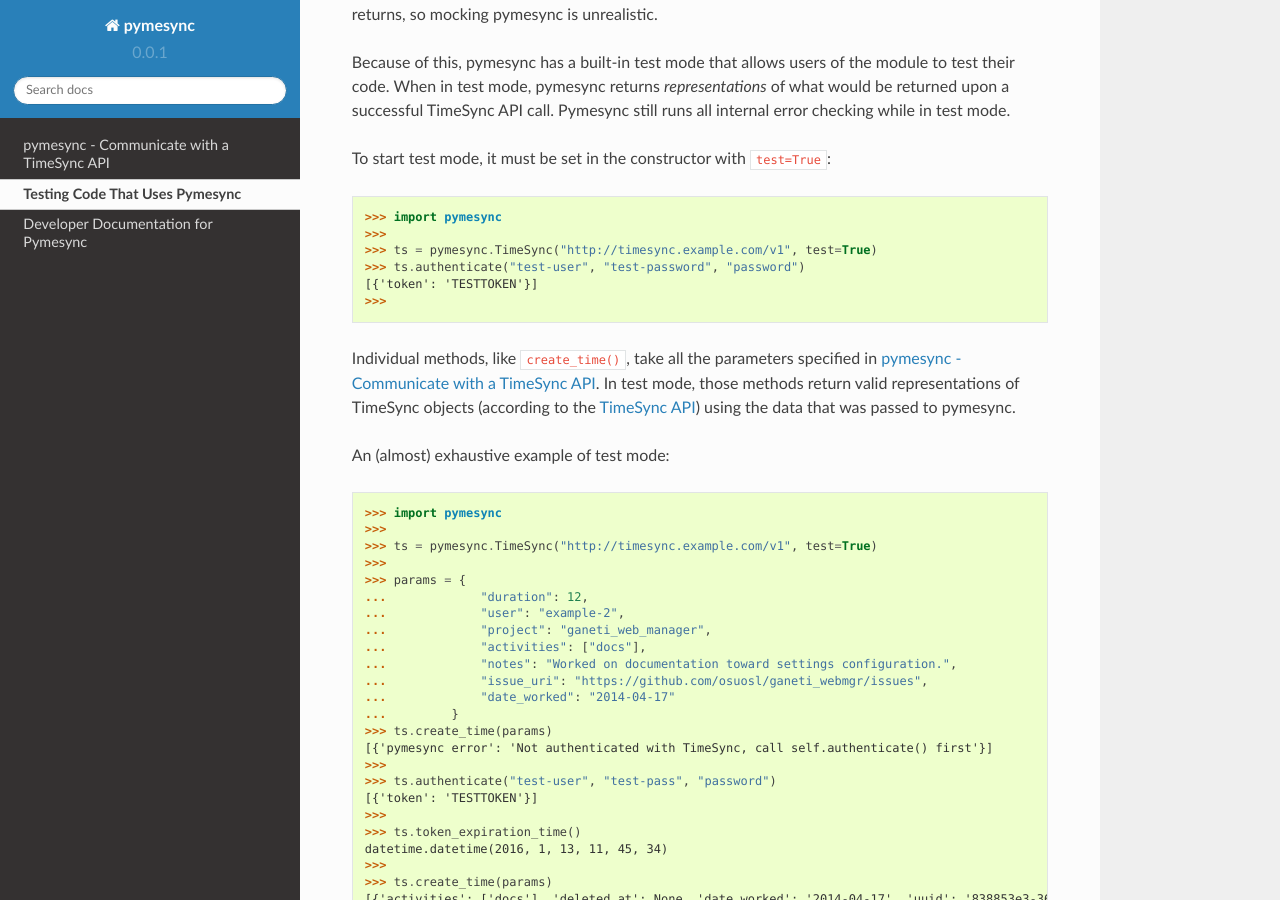
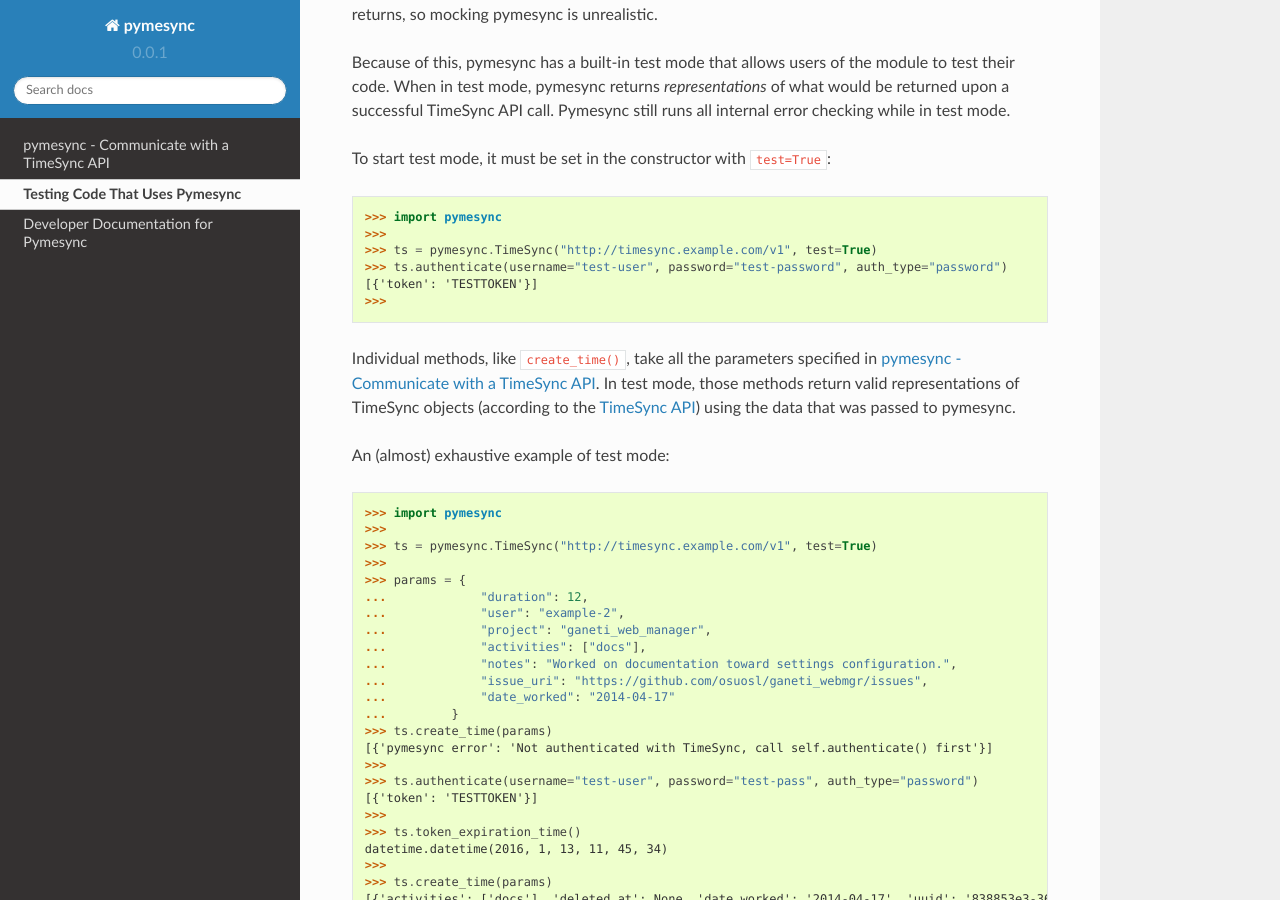
Before and after one commit to osuosl/pymesync, a Sphinx documentation site: the page built from docs/source/testing.rst, in a window 1280 px wide and 900 px high, scrolled down 289 px. Built offline with Sphinx 7.4.7 and the Read the Docs theme 2.0.0, drawn with Linux system fonts in a browser that asks for light colours.

Commit message:
Use keyword arguments in authentication examples

```diff
--- a/docs/source/testing.rst
+++ b/docs/source/testing.rst
@@ -21,7 +21,7 @@
   >>> import pymesync
   >>>
   >>> ts = pymesync.TimeSync("http://timesync.example.com/v1", test=True)
-  >>> ts.authenticate("test-user", "test-password", "password")
+  >>> ts.authenticate(username="test-user", password="test-password", auth_type="password")
   [{'token': 'TESTTOKEN'}]
   >>>
 
@@ -50,7 +50,7 @@
   >>> ts.create_time(params)
   [{'pymesync error': 'Not authenticated with TimeSync, call self.authenticate() first'}]
   >>>
-  >>> ts.authenticate("test-user", "test-pass", "password")
+  >>> ts.authenticate(username="test-user", password="test-pass", auth_type="password")
   [{'token': 'TESTTOKEN'}]
   >>>
   >>> ts.token_expiration_time()
--- a/docs/source/usage.rst
+++ b/docs/source/usage.rst
@@ -175,7 +175,7 @@
 
     .. code-block:: python
 
-      >>> ts.authenticate("example-user", "example-password", "password")
+      >>> ts.authenticate(username="example-user", password="example-password", auth_type="password")
       [{u'token': u'eyJ0eXAi...XSnv0ghQ=='}]
       >>>
 
```
